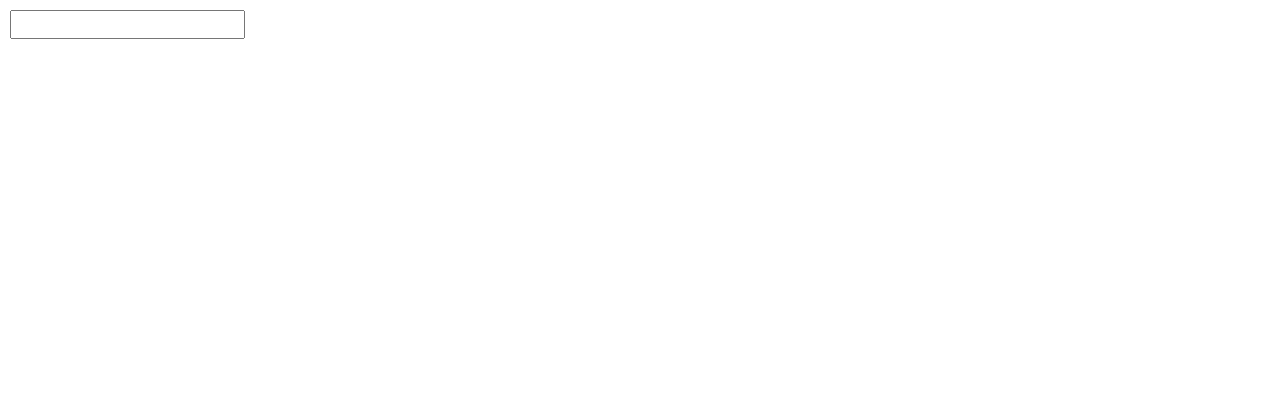
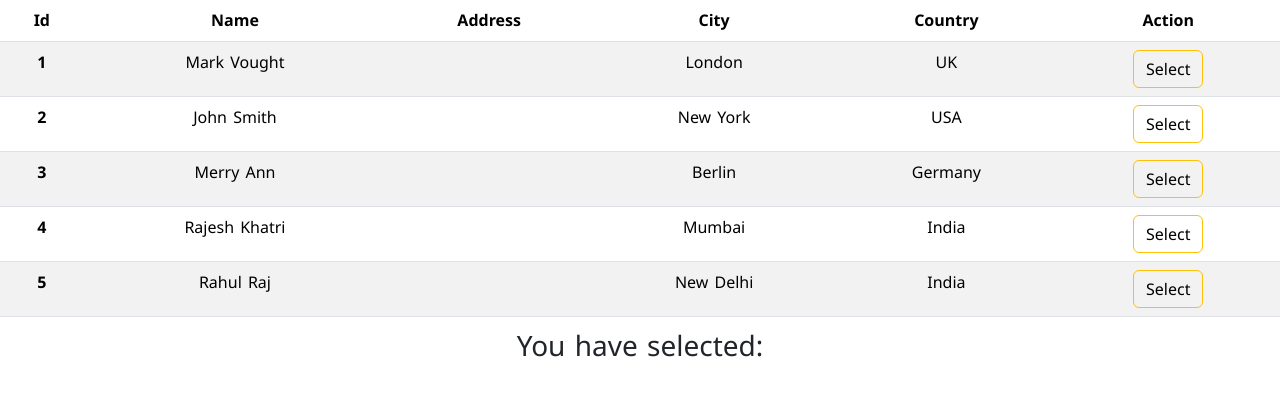
Before and after one commit to ppavankumar/AngularBasics, an Angular app: page / in a window 1280 px wide. Shown: the top 396 px of the page. Built offline with nearby package versions, Linux system fonts and the light colour scheme.

Commit message:
Template reference example

```diff
--- a/src/app/app.component.html
+++ b/src/app/app.component.html
@@ -1 +1,5 @@
-<app-demo></app-demo>
+<!-- <app-demo></app-demo> -->
+
+<app-customer-list #customer></app-customer-list>
+<h3>You have selected: {{ customer.selectedCustomer?.name }}</h3>
+<!-- <h3>You have selected: {{ customer.selectedCustomer?.customerNo }}</h3> -->
--- a/src/app/app.module.ts
+++ b/src/app/app.module.ts
@@ -4,9 +4,10 @@ import { BrowserModule } from "@angular/platform-browser";
 import { AppComponent } from "./app.component";
 import { FormsModule } from "@angular/forms";
 import { DemoComponent } from './components/demo/demo.component';
+import { CustomerListComponent } from './components/customer-list/customer-list.component';
 
 @NgModule({
-  declarations: [AppComponent, DemoComponent],
+  declarations: [AppComponent, DemoComponent, CustomerListComponent],
   imports: [BrowserModule, FormsModule],
   providers: [],
   bootstrap: [AppComponent],
--- /dev/null
+++ b/src/app/components/customer-list/customer-list.component.html
@@ -0,0 +1,45 @@
+<div class="centerDiv">
+  <table class="table table-striped table-hover">
+    <thead>
+      <tr>
+        <th scope="col">Id</th>
+        <th scope="col">Name</th>
+        <th scope="col">Address</th>
+        <th scope="col">City</th>
+        <th scope="col">Country</th>
+        <th scope="col">Action</th>
+      </tr>
+    </thead>
+    <tbody>
+      <tr *ngFor="let customer of customers">
+        <th scope="row">{{ customer.customerNo }}</th>
+        <td>{{ customer.name }}</td>
+        <td>{{ customer.address }}</td>
+        <td>{{ customer.city }}</td>
+        <td>{{ customer.country }}</td>
+        <td>
+          <button
+            class="btn btn-outline-warning"
+            style="color: black"
+            (click)="selectedCustomer = customer"
+          >
+            Select
+          </button>
+        </td>
+      </tr>
+    </tbody>
+  </table>
+  <!-- <div class="form-group">
+    <label for="selectCustomer">Select customer</label>
+    <select
+      name="selectCustomer"
+      id="selectCustomer"
+      class="form-control"
+      [(ngModel)]="selectedCustomer"
+    >
+      <option *ngFor="let customer of customers" [value]="customer.customerNo">
+        {{ customer.name }}
+      </option>
+    </select>
+  </div> -->
+</div>
--- /dev/null
+++ b/src/app/components/customer-list/customer-list.component.ts
@@ -0,0 +1,49 @@
+import { Component } from "@angular/core";
+import { Customer } from "./customer";
+
+@Component({
+  selector: "app-customer-list",
+  templateUrl: "./customer-list.component.html",
+  styleUrls: ["./customer-list.component.css"],
+})
+export class CustomerListComponent {
+  selectedCustomer!: Customer;
+
+  customers: Customer[] = [
+    {
+      customerNo: 1,
+      name: "Mark Vought",
+      address: "",
+      city: "London",
+      country: "UK",
+    },
+    {
+      customerNo: 2,
+      name: "John Smith",
+      address: "",
+      city: "New York",
+      country: "USA",
+    },
+    {
+      customerNo: 3,
+      name: "Merry Ann",
+      address: "",
+      city: "Berlin",
+      country: "Germany",
+    },
+    {
+      customerNo: 4,
+      name: "Rajesh Khatri",
+      address: "",
+      city: "Mumbai",
+      country: "India",
+    },
+    {
+      customerNo: 5,
+      name: "Rahul Raj",
+      address: "",
+      city: "New Delhi",
+      country: "India",
+    },
+  ];
+}
--- /dev/null
+++ b/src/app/components/customer-list/customer.ts
@@ -0,0 +1,7 @@
+export class Customer {
+  customerNo!: number;
+  name!: string;
+  address!: string;
+  city!: string;
+  country!: string;
+}
--- a/src/app/components/demo/demo.component.html
+++ b/src/app/components/demo/demo.component.html
@@ -1,2 +1,6 @@
-<input type="text" #myVariable (keyup)="(0)" />
-<p>{{ myVariable.value }}</p>
+<div class="centerDiv">
+  <b>Enter any text: </b>
+  <input type="text" #myVariable (keyup)="(0)" />
+  <button (click)="getMyVariableValue(myVariable)">Greet</button>
+  <h3>{{ myVariable.value }}</h3>
+</div>
--- a/src/app/components/demo/demo.component.ts
+++ b/src/app/components/demo/demo.component.ts
@@ -1,10 +1,12 @@
-import { Component } from '@angular/core';
+import { Component } from "@angular/core";
 
 @Component({
-  selector: 'app-demo',
-  templateUrl: './demo.component.html',
-  styleUrls: ['./demo.component.css']
+  selector: "app-demo",
+  templateUrl: "./demo.component.html",
+  styleUrls: ["./demo.component.css"],
 })
 export class DemoComponent {
-
+  getMyVariableValue = (myVariable: HTMLInputElement) => {
+    alert("Hello, " + myVariable.value);
+  };
 }
```
Also changed, not shown: src/styles.css (+8 -0 lines), src/app/components/customer-list/customer-list.component.css (added), 2 other files (tests, documents, lock files or other folders).
